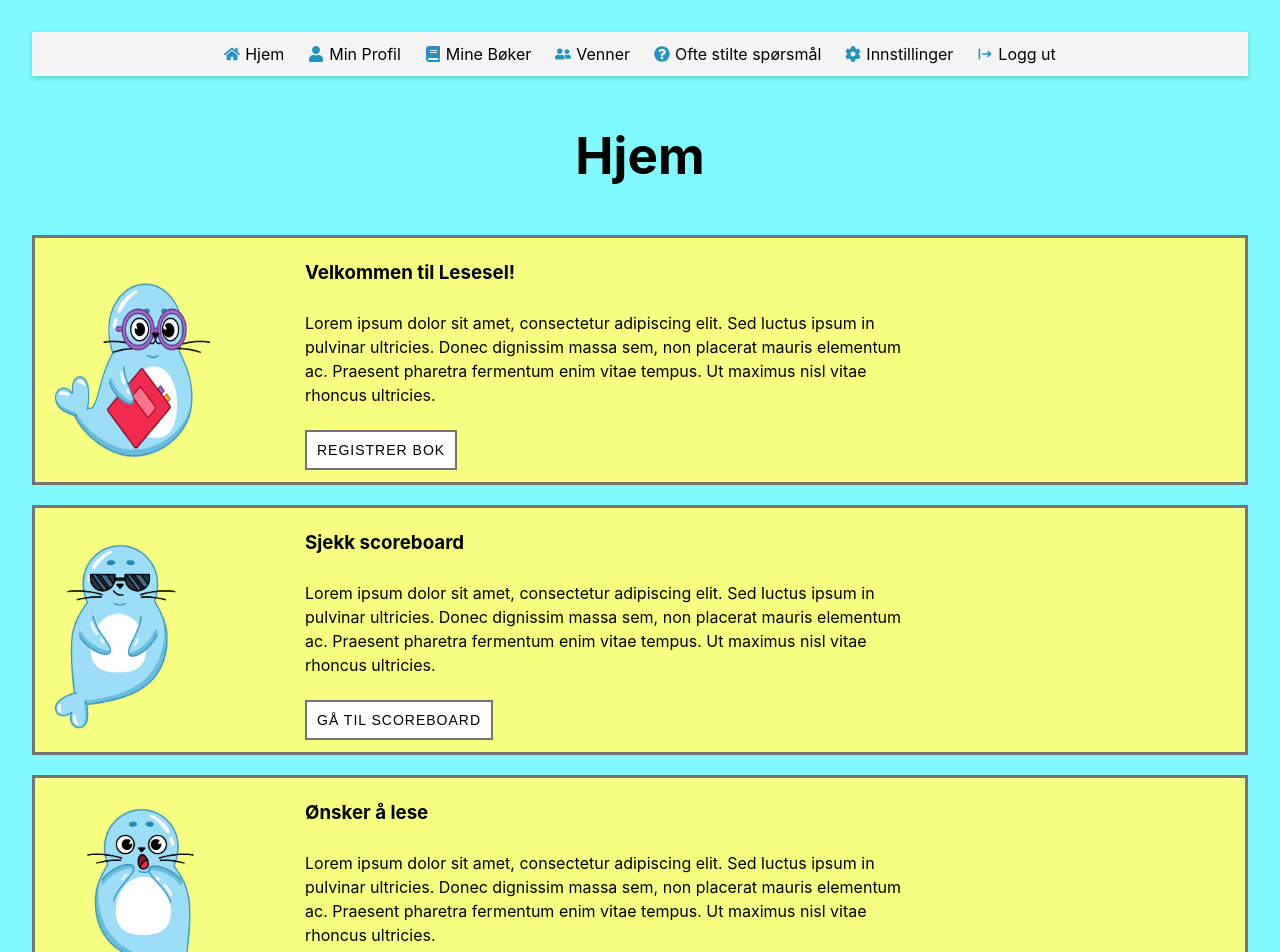
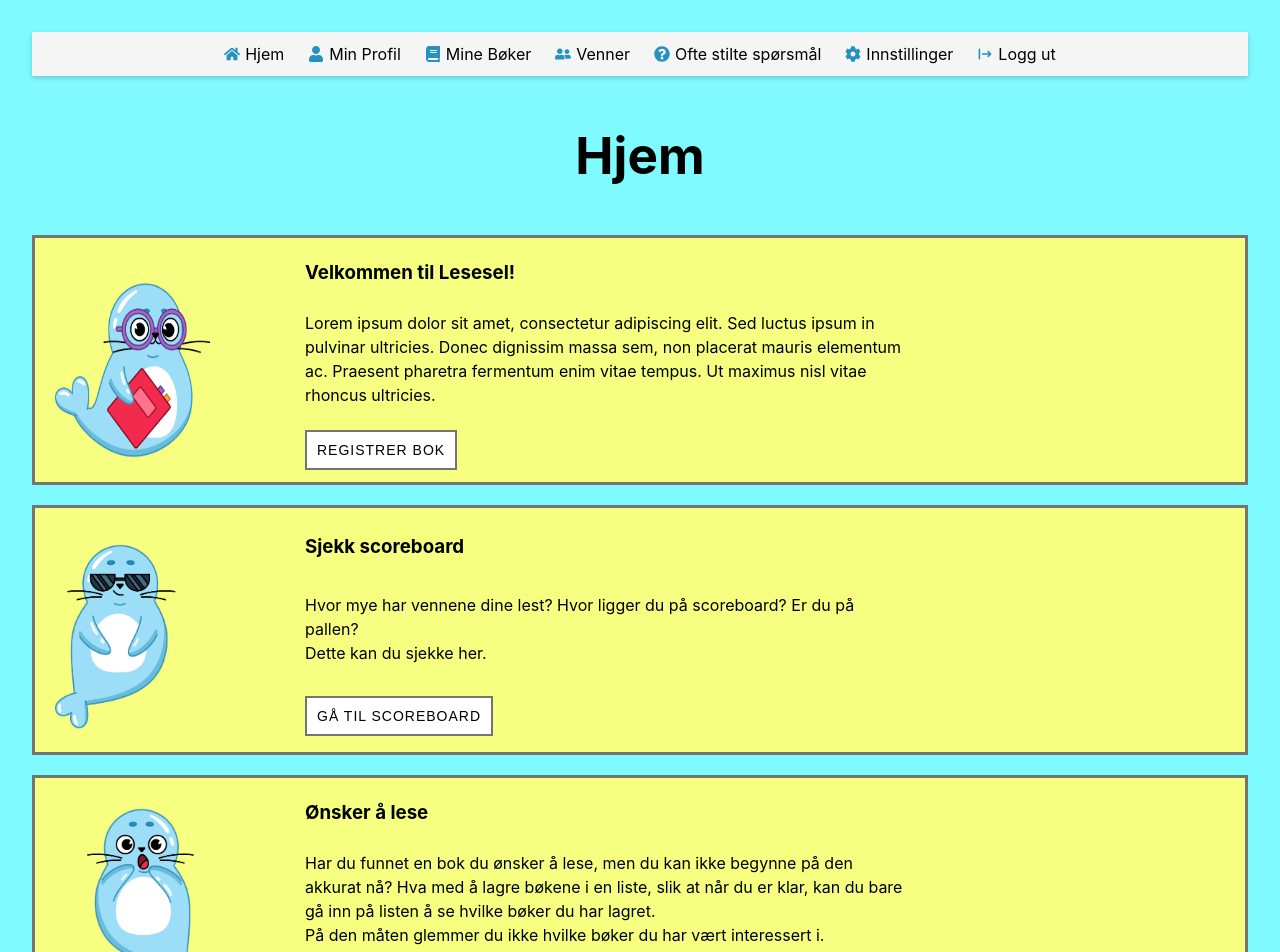
Before and after one commit to omrosand/lesesel, a React (Vite) app: page / in a window 1280 px wide. Shown: the top 952 px of the page. Built offline with nearby package versions, Linux system fonts and the light colour scheme.

Commit message:
Update Home.jsx

```diff
--- a/src/pages/Home.jsx
+++ b/src/pages/Home.jsx
@@ -28,10 +28,8 @@ const Home = () => {
           <article>
             <h3>Sjekk scoreboard</h3>
             <p>
-              Lorem ipsum dolor sit amet, consectetur adipiscing elit. Sed
-              luctus ipsum in pulvinar ultricies. Donec dignissim massa sem, non
-              placerat mauris elementum ac. Praesent pharetra fermentum enim
-              vitae tempus. Ut maximus nisl vitae rhoncus ultricies.
+              Hvor mye har vennene dine lest? Hvor ligger du på scoreboard? Er du på pallen?  <br/>
+              Dette kan du sjekke her.
             </p>
             <button>
               <Link to="/scoreboard" className="homeLink">
@@ -45,10 +43,9 @@ const Home = () => {
           <article>
             <h3>Ønsker å lese</h3>
             <p>
-              Lorem ipsum dolor sit amet, consectetur adipiscing elit. Sed
-              luctus ipsum in pulvinar ultricies. Donec dignissim massa sem, non
-              placerat mauris elementum ac. Praesent pharetra fermentum enim
-              vitae tempus. Ut maximus nisl vitae rhoncus ultricies.
+              Har du funnet en bok du ønsker å lese, men du kan ikke begynne på den akkurat nå?
+              Hva med å lagre bøkene i en liste, slik at når du er klar, kan du bare gå inn på listen å se hvilke bøker du har lagret. <br/>
+              På den måten glemmer du ikke hvilke bøker du har vært interessert i.
             </p>
             <button>
               <Link to="/scoreboard" className="homeLink">
```
